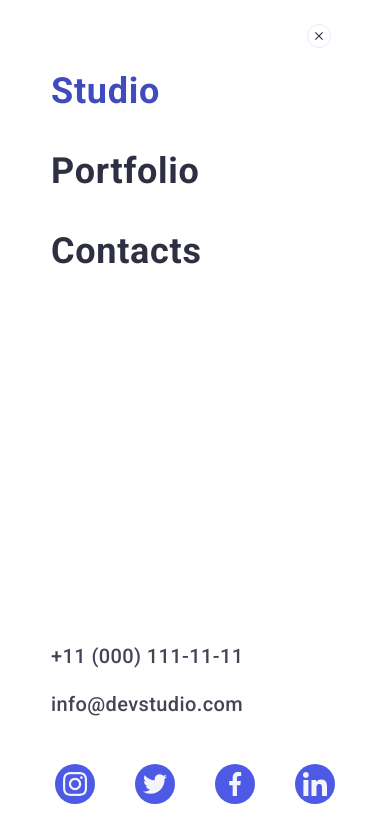
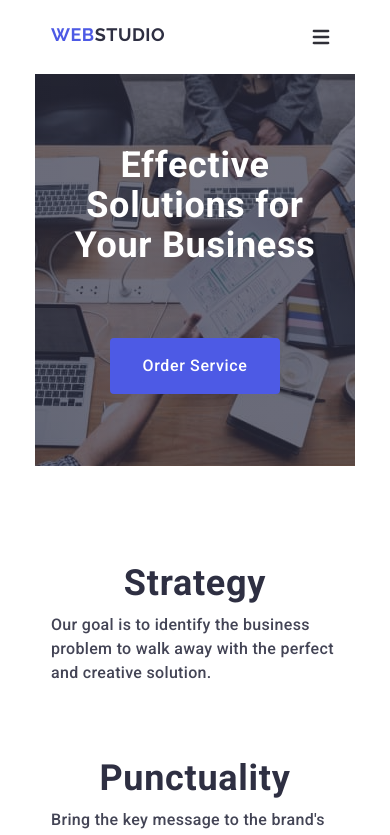
Before and after one commit to SergeyPanchenko72/goit-homework-06, a plain HTML site: page index.html in a window 390 px wide. Shown: the top 835 px of the page. Drawn offline with nearby package versions, Linux system fonts and the light colour scheme.

Commit message:
Update index.html

```diff
--- a/index.html
+++ b/index.html
@@ -618,7 +618,7 @@
     <!-- --------------MODAL------------- -->
 
     <!-- ----------MOBILE MENU--------------- -->
-    <div class="mobile-menu-modal is-open">
+    <div class="mobile-menu-modal is-pen">
       <div class="container mobile-menu-container">
         <button class="mobile-menu-modal-close-button" type="button">
           <svg class="mobile-menu-modal-close-button-icon" width="8" height="8">
```
